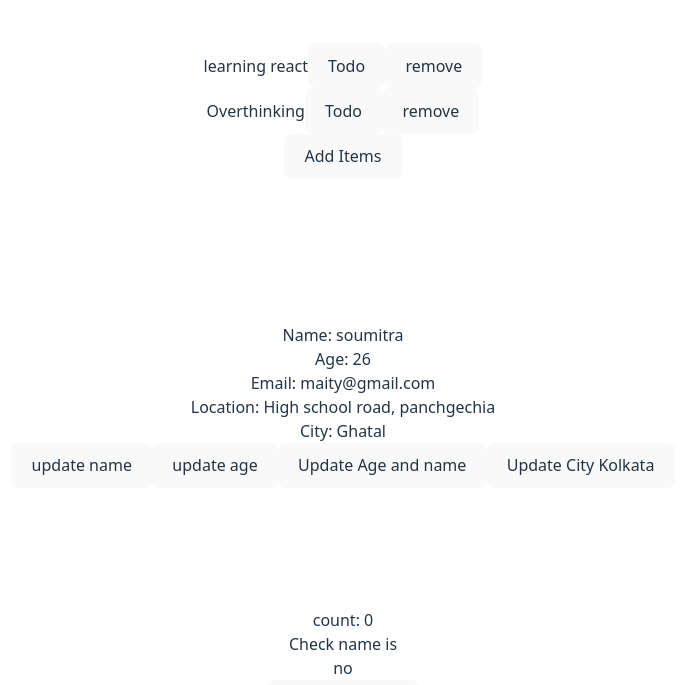
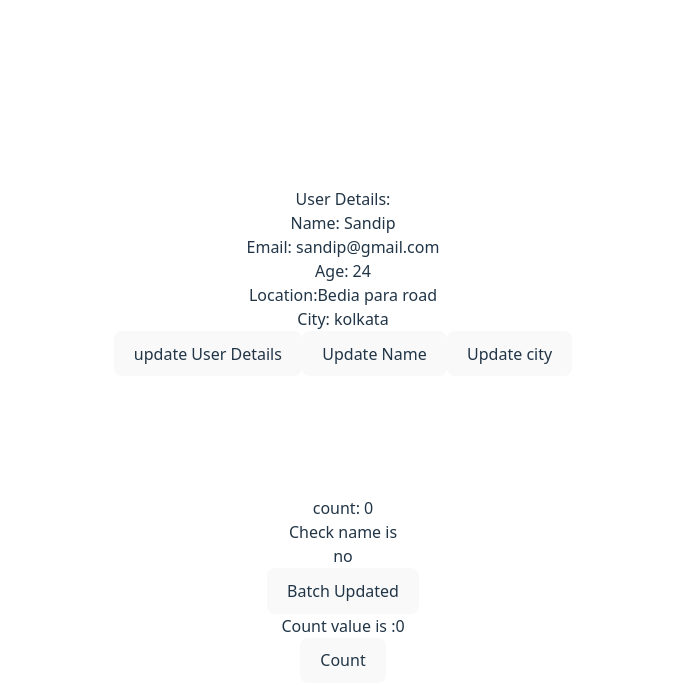
Before and after one commit to SoumitraMaity14/React, a React (Vite) app in the folder practice/: page / in a window 1280 px wide. Shown: the part 844-1529 px from the top of the page, without its empty margins (297-982 px from the left). Built offline with nearby package versions, Linux system fonts and the light colour scheme.

Commit message:
new file added

```diff
--- a/practice/src/components/state/array/TodoList.tsx
+++ b/practice/src/components/state/array/TodoList.tsx
@@ -1,49 +1,30 @@
-import { useState } from "react"
+import React, { useState } from 'react'
 interface TodoType{
-    id: number,
+    id:number,
     text: string,
-    done:boolean
+    price:number
 }
-export const TodoList=()=>{
+
+export const TodoList = () => {
     const [items, setItems]=useState<TodoType[]>([
-        {id:1, text:"learning react", done:false},
-        {id:2, text: "Overthinking", done: false}
+        {id:1, text:"React Course", price:4999},
+        {id:2, text: "HTML Course", price: 2499},
+        {id:3, text: "Python Course", price: 5499 }
     ])
-    const  addItems=()=>{
-         const newItems={
-        id: Date.now(),
-        text: "planning for trip",
-        done: false
+    const handaleNewTodo=()=>{
+        const newTodo={
+            id:Date.now(),
+            text: "Learning PLM",
+            price: 6999
+        }
+        setItems([ ...items, newTodo])
     }
-    setItems([...items, newItems])
+    const deleteTodo=(id: number)=>{
+       {items.map(item=> item.id !== id)}
+    }
+  return (
+    <>
 
-    }
-    const removeTodo=(id:number)=>{
-        setItems(items.filter((item)=>item.id!==id))
-    }
-    const toggleList=(id:number)=>{
-       setItems(items.map(item=>{
-        if(item.id===id){
-            return {...item, done: !item.done}
-        }
-        return item
-       }))
-    }
-
-    return (
-        <>
-        <ul>
-            {items.map((item)=>(
-                <li key={item.id}>
-                <span className={`${item.done? "line-through":""}`}>{item.text}</span>
-                <button onClick={()=>toggleList(item.id)}>{item.done? "Undo" :"Todo"}</button>
-                <button onClick={()=>removeTodo(item.id)}>remove</button>
-                </li>
-
-            ))}
-            <button onClick={addItems}>Add Items</button>
-        </ul>
-
-        </>
-    )
+    </>
+  )
 }
--- a/practice/src/components/state/object/ObjectState.tsx
+++ b/practice/src/components/state/object/ObjectState.tsx
@@ -1,55 +1,56 @@
 import { useState } from "react"
 
-export const ObjectState=()=>{
-    const [user, setUser]=useState({
-        name: "soumitra",
-        age: 26,
-        email: "maity@gmail.com",
-        address:{
-            location:"High school road, panchgechia",
-            city: "Ghatal"
+export const ObjectState = () => {
+    const [user, setUser] = useState({
+        name: "Sandip",
+        email: "sandip@gmail.com",
+        age: 24,
+        Address: {
+            location: "Bedia para road",
+            city: "kolkata"
         }
+
     })
-    const handaleName=()=>{
+    const updateNewUser = () => {
+
         setUser({
             ...user,
-            name: "Suman"
+            name: "soumitra",
+            age: 24,
+            email: "soumitra@gmail.com"
         })
+
     }
-    const handaleAge=()=>{
+    const updateName=()=>{
         setUser({
             ...user,
-            age: 25
-        })
-    }
-    const handaleUpdateAll=()=>{
-        setUser({
-            ...user,
-            name: "Suman",
-            age: 30
-        })
-    }
-    const handaleCity=()=>{
-        setUser({
-            ...user,
-            address:{
-                ...user.address,
-                city: "kolkata"
-            }
+            name:"Sachin Boss"
+
         })
     }
 
-    return(
+    const updateAddress=()=>{
+        setUser({
+            ...user,
+            Address:{
+                ...user.Address,
+                city: "Ghatal"
+            }
+
+        })
+    }
+
+    return (
         <>
-        <h2>Name: {user.name} </h2>
-        <p>Age: {user.age}</p>
-        <p>Email: {user.email}</p>
-        <p>Location: {user.address.location}</p>
-        <p>City: {user.address.city} </p>
-        <button onClick={handaleName}>update name</button>
-        <button onClick={handaleAge}> update age</button>
-        <button onClick={handaleUpdateAll}>Update Age and name</button>
-        <button onClick={handaleCity}>Update City Kolkata</button>
+            <h2>User Details:</h2>
+            <p>Name: {user.name}</p>
+            <p>Email: {user.email}   </p>
+            <p>Age: {user.age}</p>
+            <p>Location:{user.Address.location} </p>
+            <p>City: {user.Address.city} </p>
+            <button onClick={updateNewUser}>update User Details</button>
+            <button onClick={updateName}>Update Name</button>
+            <button onClick={updateAddress}>Update city</button>
 
         </>
     )
```
